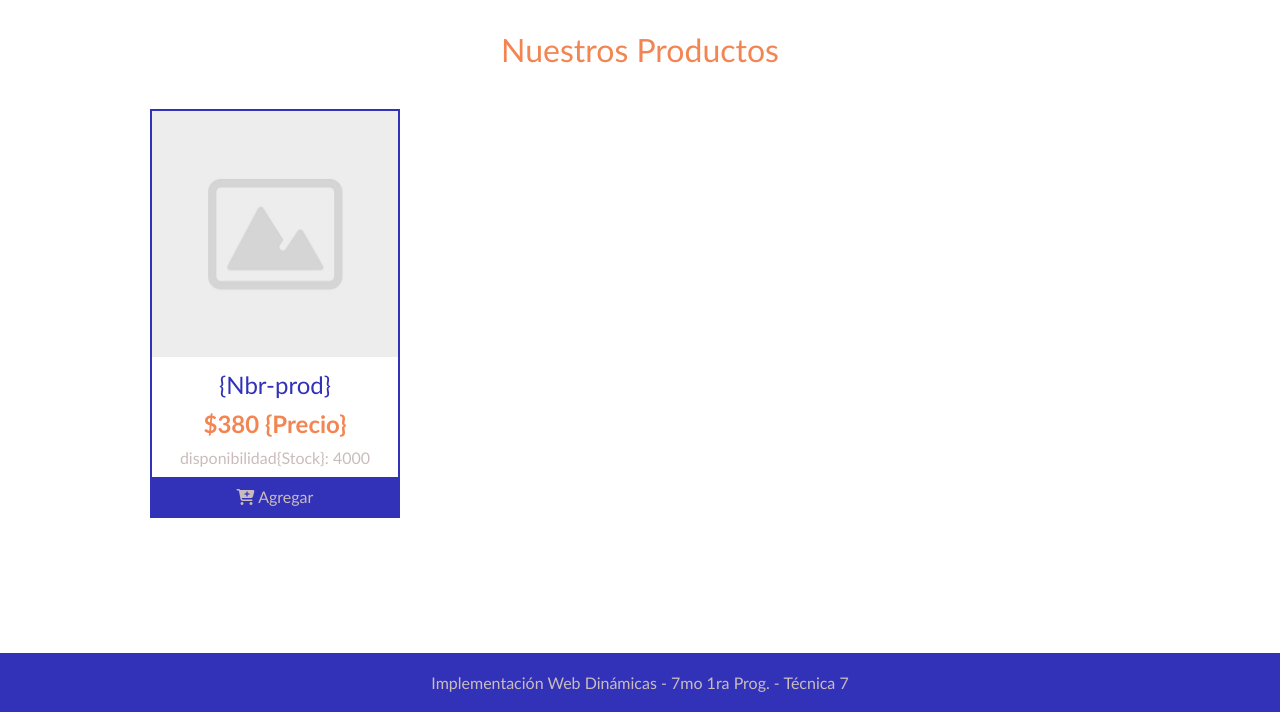
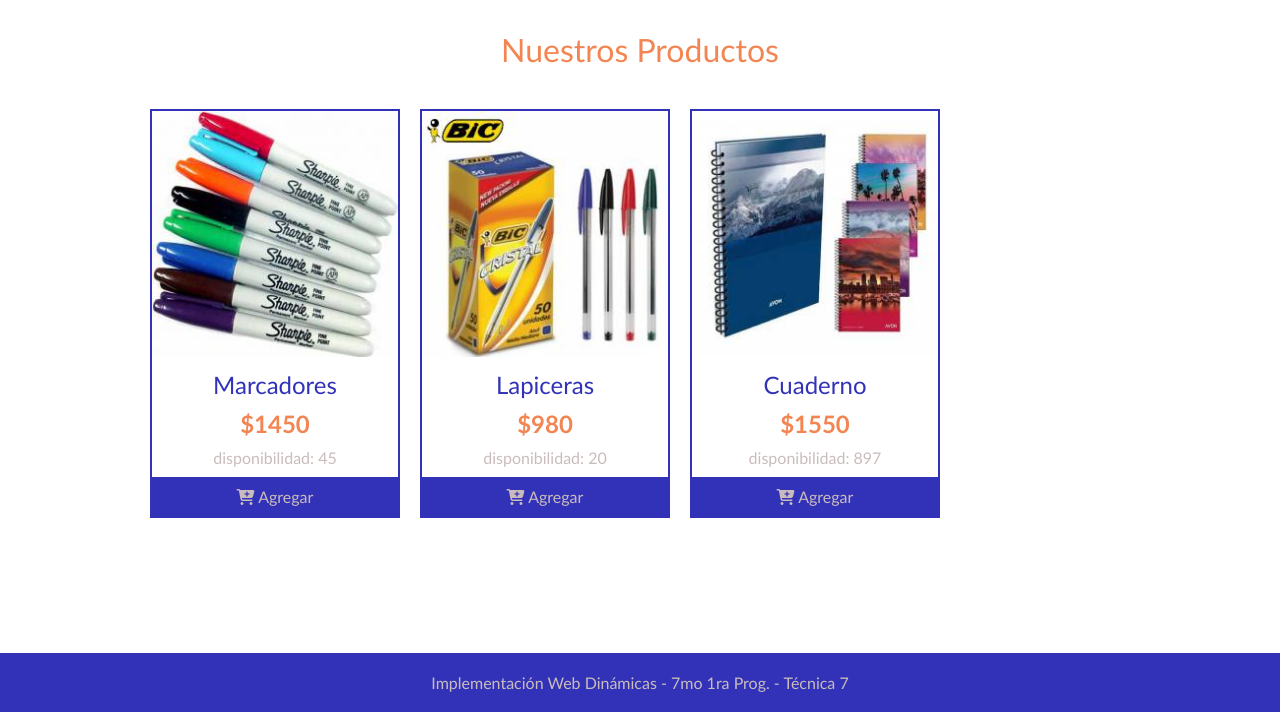
Before and after one commit to angelesTecnica7/tiendaOnline, a PHP site: page / in a window 1280 px wide. Shown: the part 88-800 px from the top of the page. Run offline with PHP 8.4, Linux system fonts and the light colour scheme; data comes from the database, SQL or seed files in the repository.

Commit message:
punto 1 y 2 resulto

```diff
--- /dev/null
+++ b/includes/functionCart.php
@@ -0,0 +1,19 @@
+<?php
+function mostrarProductos(){
+    include('db/conexion.php');
+    $sql="SELECT * FROM articles";
+    $consulta=mysqli_query($conexion, $sql);
+    while($registro=mysqli_fetch_assoc($consulta)){
+        echo '<div class="card">
+            <img src="images/'.$registro['Img_art'].'" alt="">
+            <p class="art">'.$registro['Name_art'].'</p>
+            <p class="cost">$'.$registro['Price_art'].'</p>
+            <p class="stock">disponibilidad: '.$registro['Stock_art'].'</p>
+            <a href=""><i class="fa-solid fa-cart-plus"></i> Agregar</a>
+        </div>';
+    };
+}
+
+
+
+?>
--- a/index.php
+++ b/index.php
@@ -1,7 +1,7 @@
 <?php
 session_start();
 require_once('db/conexion.php');
-require_once('includes/funtionCar.php');
+require_once('includes/functionCart.php');
 ?>
 <!DOCTYPE html>
 <html lang="en">
@@ -23,13 +23,10 @@
     </header>
     <section>
     <p class="title">Nuestros Productos</p>
-            <div class="card">
-                <img src="images/default_art.jpg" alt="">
-                <p class="art">{Nbr-prod}</p>
-                <p class="cost">$380 {Precio}</p>
-                <p class="stock">disponibilidad{Stock}: 4000</p>
-                <a href=""><i class="fa-solid fa-cart-plus"></i> Agregar</a>
-            </div>
+    <?php
+    mostrarProductos();
+    ?>
+
     </section>
     <footer>
         <?php include('includes/footer.php'); ?>
--- a/perfil.php
+++ b/perfil.php
@@ -1,7 +1,7 @@
 <?php
 session_start();
 require_once('db/conexion.php');
-require_once('includes/funtionCar.php');
+require_once('includes/functionCart.php');
 ?>
 <!DOCTYPE html>
 <html lang="en">
--- a/plantilla.php
+++ b/plantilla.php
@@ -1,7 +1,7 @@
 <?php
 session_start();
 require_once('db/conexion.php');
-require_once('includes/funtionCar.php');
+require_once('includes/functionCart.php');
 ?>
 <!DOCTYPE html>
 <html lang="en">
```
Also changed, not shown: carrito.php (+10 -1 lines), login.php (+6 -1 lines), includes/funtionCar.php (deleted).
